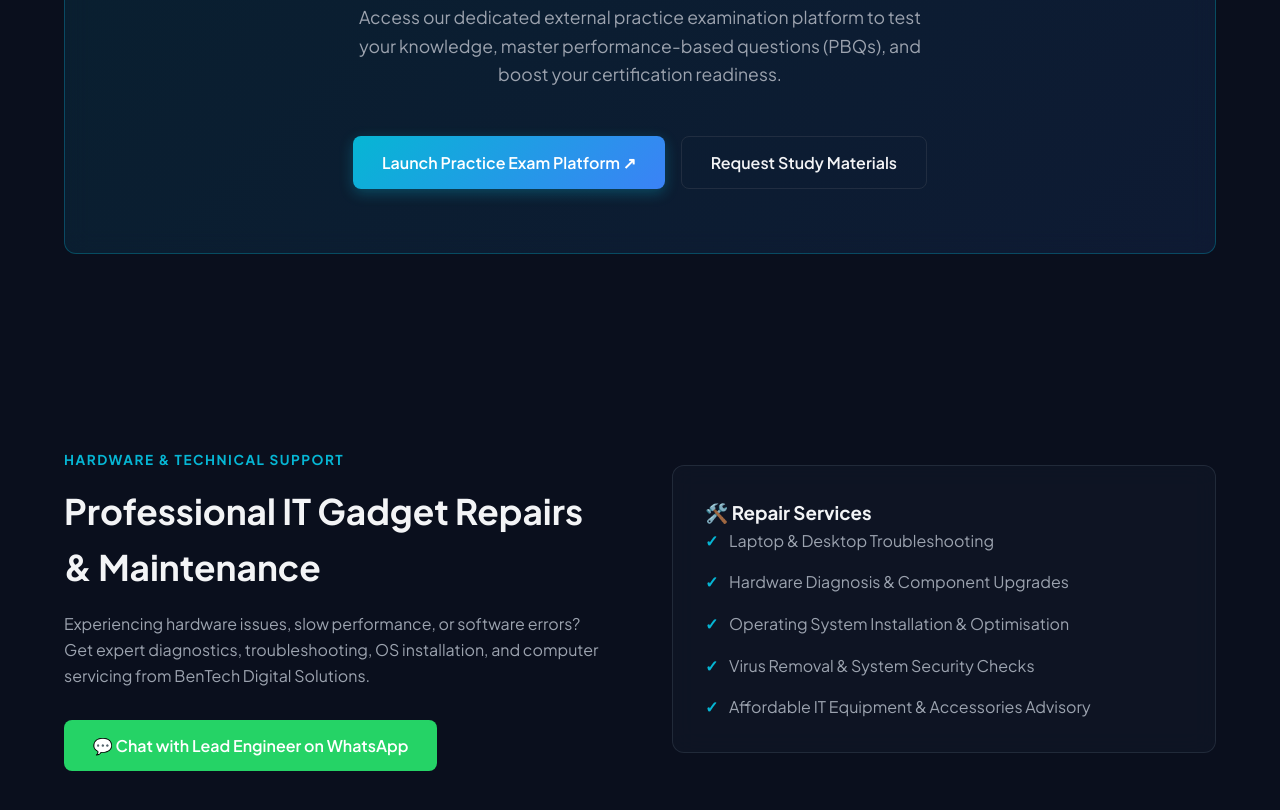
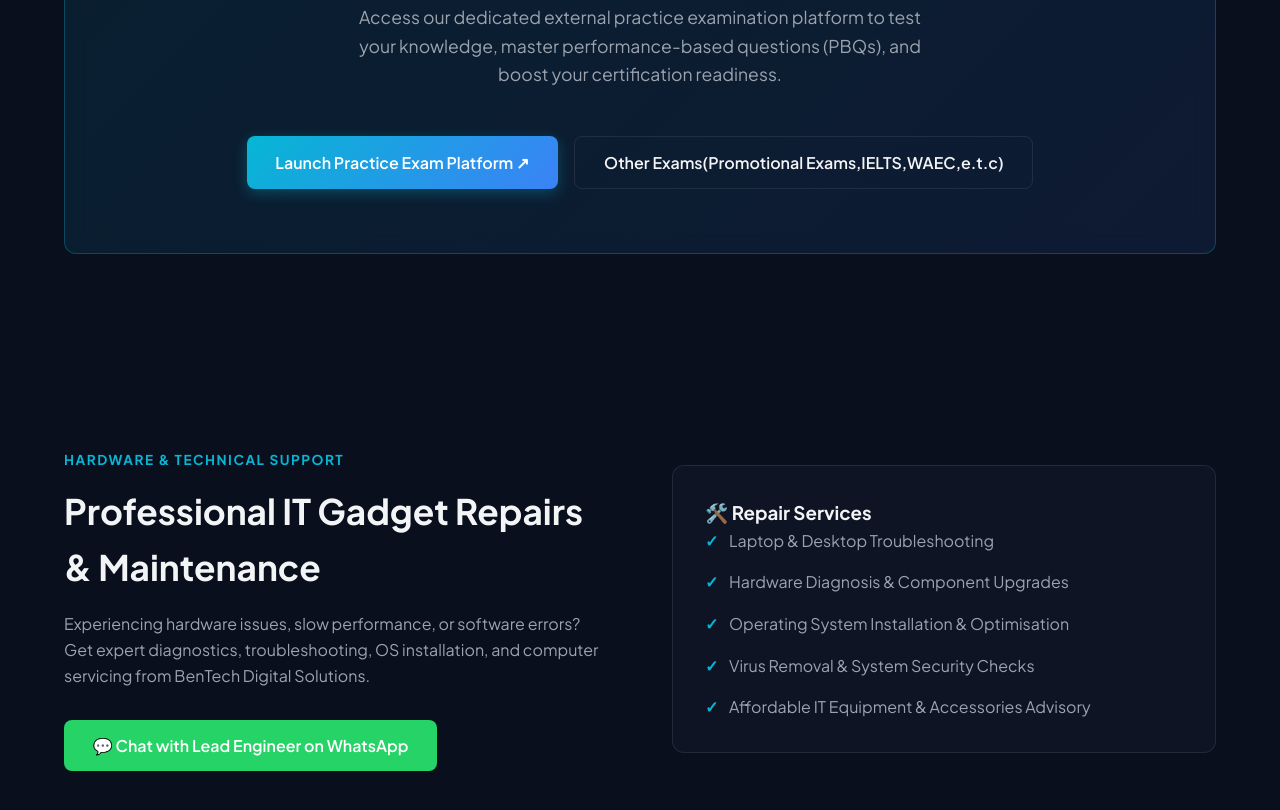
Before and after one commit to BenTechGlobal/official_platform, a plain HTML site: page index.html in a window 1280 px wide. Shown: the part 3652-4462 px from the top of the page. Drawn offline with Linux system fonts and the light colour scheme.

Commit message:
Update link for secondary exam resources

```diff
--- a/index.html
+++ b/index.html
@@ -200,7 +200,7 @@
                     </p>
                     <div class="cta-group">
                         <a href="https://bentechglobal.github.io/CodingHamme-Practice-Exams/" target="_blank" rel="noopener" class="btn btn-primary">Launch Practice Exam Platform ↗</a>
-                        <a href="#contact" class="btn btn-secondary">Request Study Materials</a>
+                        <a href="https://bentechglobal.github.io/GovPrep-Practice-Exam/" class="btn btn-secondary">Other Exams(Promotional Exams,IELTS,WAEC,e.t.c)</a>
                     </div>
                 </div>
             </div>
```
